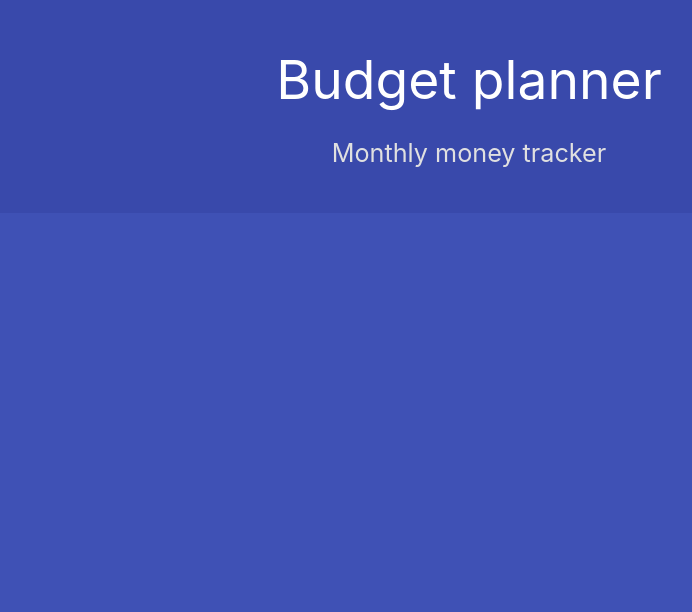
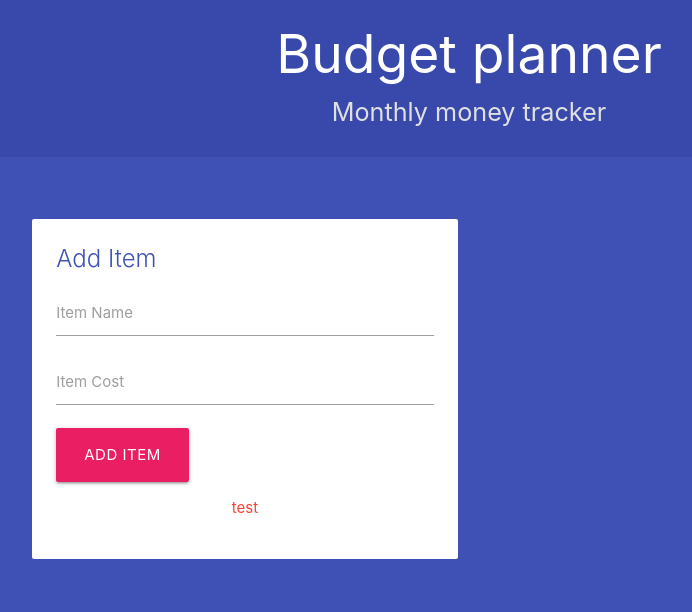
Before and after one commit to prztrz/budged-planner, a website built with webpack: page index.html in a window 1280 px wide. Shown: the whole page, without its empty margins (171-863 px from the left). Built offline with nearby package versions, Linux system fonts and the light colour scheme.

Commit message:
add: basic styling

```diff
--- a/index.html
+++ b/index.html
@@ -18,7 +18,31 @@
 
     <main class="container section">
         <div class="row">
-            <div class="col s12 m6"></div>
+            <div class="col s12 m6">
+                <form class="card z-depth-0">
+                    <div class="card-content">
+                        <span class="card-title indigo-text">Add Item</span>
+
+                        <div class="input-field">
+                            <input type="text" id="name">
+                            <label for="name">Item Name</label>
+                        </div>
+
+                        <div class="input-field">
+                            <input type="text" id="cost">
+                            <label for="cost">Item Cost</label>
+                        </div>
+
+                        <div class="input-field">
+                            <button class="btn-large pink white-text">Add Item</button>
+                        </div>
+
+                        <div class="input-field center">
+                            <p class="red-text" id="error">test</p>
+                        </div>
+                    </div>
+                </form>
+            </div>
             <div class="col s12 m5 push-m1">
                 <div class="canvas"></div>
             </div>
--- a/package.json
+++ b/package.json
@@ -6,7 +6,10 @@
     "build": "webpack"
   },
   "devDependencies": {
+    "css-loader": "^3.3.2",
+    "sass-loader": "^8.0.0",
     "source-map-loader": "^0.2.4",
+    "style-loader": "^1.0.1",
     "ts-loader": "^6.2.1",
     "typescript": "^3.7.3",
     "webpack": "^4.41.2",
@@ -15,6 +18,7 @@
   },
   "dependencies": {
     "d3": "^5.14.2",
-    "materialize-css": "^1.0.0"
+    "materialize-css": "^1.0.0",
+    "sass": "^1.23.7"
   }
 }
--- a/src/index.ts
+++ b/src/index.ts
@@ -1,4 +1,5 @@
 import m from "materialize-css";
+import "./styles/index.scss";
 
 window.addEventListener("load", () => {
   console.log({ m });
--- /dev/null
+++ b/src/styles/index.scss
@@ -0,0 +1,8 @@
+h2,
+p {
+  margin: 10px 0;
+}
+
+header {
+  margin-bottom: 40px;
+}
--- a/webpack.config.js
+++ b/webpack.config.js
@@ -24,6 +24,17 @@ var config = {
         test: /\.tsx?$/,
         loader: "ts-loader",
         exclude: /node_modules/
+      },
+      {
+        test: /\.s[ac]ss$/i,
+        use: [
+          // Creates `style` nodes from JS strings
+          "style-loader",
+          // Translates CSS into CommonJS
+          "css-loader",
+          // Compiles Sass to CSS
+          "sass-loader"
+        ]
       }
     ]
   }
```
Also changed, not shown: 1 other file.
